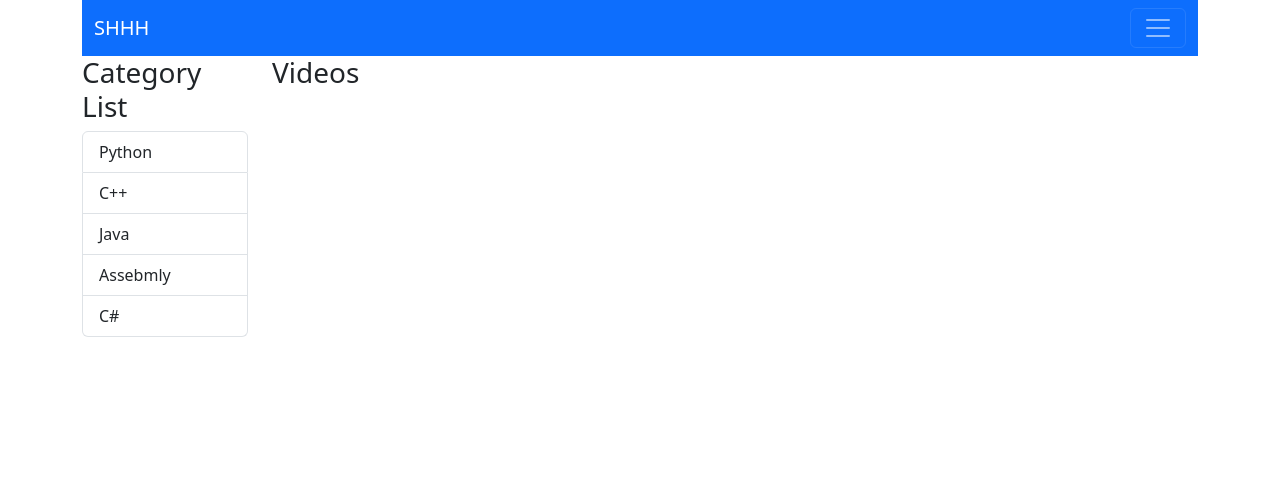
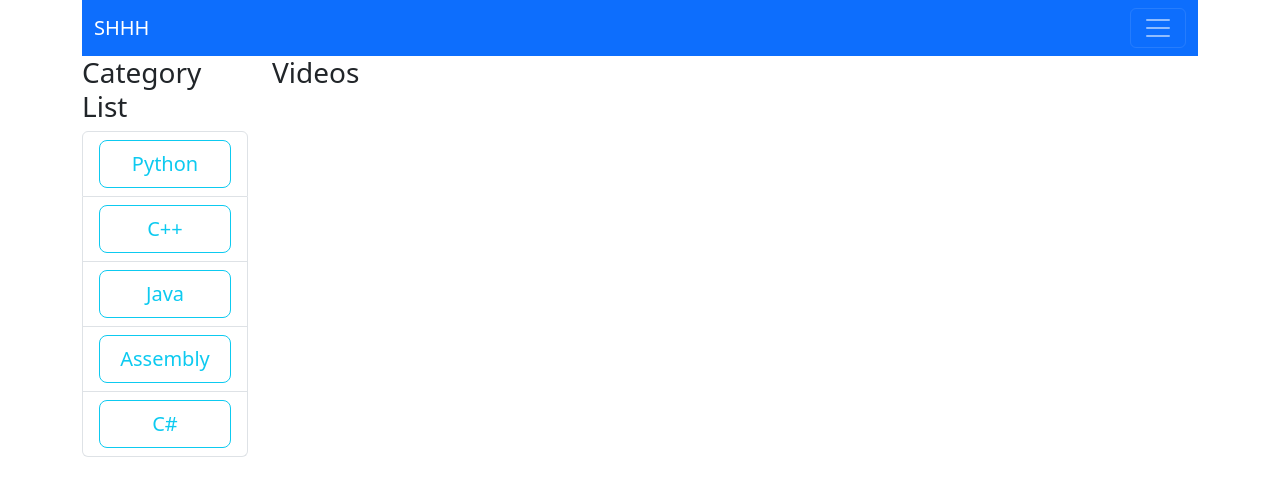
Before and after one commit to YasirAltun/shhh, a React (Create React App) app: page / in a window 1280 px wide. Shown: the top 496 px of the page. Built offline with nearby package versions, Linux system fonts and the light colour scheme.

Commit message:
categorylist.js e kategoriler buton olarak eklendi.

```diff
--- a/src/CategoryList.js
+++ b/src/CategoryList.js
@@ -1,5 +1,5 @@
 import React, { Component } from 'react'
-import { ListGroup, ListGroupItem } from 'reactstrap'
+import { ListGroup, ListGroupItem, Button } from 'reactstrap'
 
 export default class CategoryList extends Component {
   render() {
@@ -8,19 +8,54 @@ export default class CategoryList extends Component {
         <h3>Category List</h3>
         <ListGroup >
   <ListGroupItem  href="/Python/" tag="a">
+  <Button
+    block
+    color="info"
+    outline
+    size="lg"
+  >
     Python
+  </Button>
   </ListGroupItem>
   <ListGroupItem  href="/C++/" tag="a">
+  <Button
+    block
+    color="info"
+    outline
+    size="lg"
+  >
     C++
+  </Button>
   </ListGroupItem>
   <ListGroupItem  href="/Java/" tag="a">
+  <Button
+    block
+    color="info"
+    outline
+    size="lg"
+  >
     Java
+  </Button>
   </ListGroupItem>
   <ListGroupItem  href="/Assembly/" tag="a">
-    Assebmly
+  <Button
+    block
+    color="info"
+    outline
+    size="lg"
+  >
+    Assembly
+  </Button>
   </ListGroupItem>
   <ListGroupItem  href="/C#/" tag="a">
+  <Button
+    block
+    color="info"
+    outline
+    size="lg"
+  >
     C#
+  </Button>
   </ListGroupItem>
 </ListGroup>
       </div>
```
